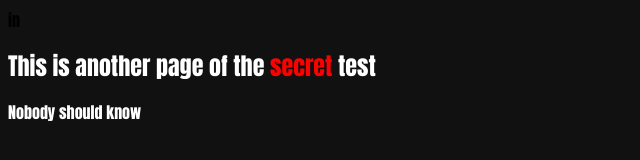
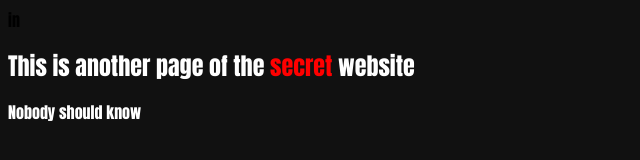
Before and after one commit to marcochavezco/protected-static-website-template, a website: page Docs/another-page.html in a window 1280 px wide. Shown: the full height of the page, 0-640 px from the left. Drawn offline with Linux system fonts and the light colour scheme; files that its build step writes are made by us from their sources.

Commit message:
change page

```diff
--- a/Docs/another-page.html
+++ b/Docs/another-page.html
@@ -7,7 +7,7 @@
   <link rel="stylesheet" href="main.css">in
 </head>
 <body style="background-color: #111111; font-family: Impact, Haettenschweiler, 'Arial Narrow Bold', sans-serif;">
-  <h1 style="color: #ffffff; font-size: 24px;">This is another page of the <span style="color: red;">secret</span> test</h1>
+  <h1 style="color: #ffffff; font-size: 24px;">This is another page of the <span style="color: red;">secret</span> website</h1>
   <p style="color: #ffffff;">Nobody should know</p>
 </body>
 </html>
```
